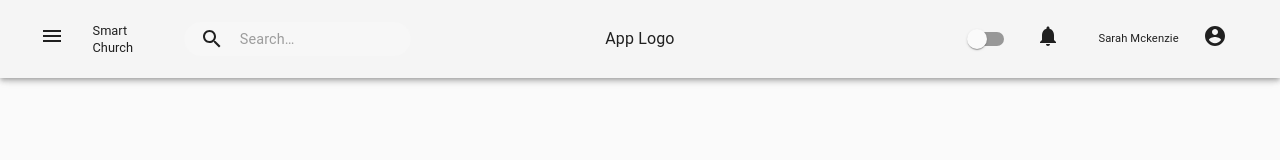
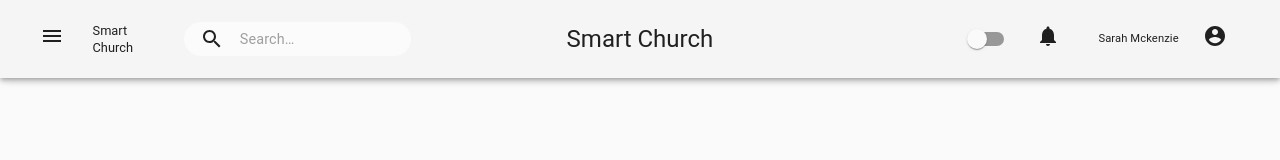
Before and after one commit to Wizdave97/smart-church, a React (Create React App) app: page / in a window 1280 px wide. Shown: the top 160 px of the page. Built offline with nearby package versions, Linux system fonts and the light colour scheme.

Commit message:
accessibility modifications to the navbar elements

```diff
--- a/src/components/Navbar/Navbar.js
+++ b/src/components/Navbar/Navbar.js
@@ -1,8 +1,9 @@
 import React from 'react'
 import styles from './styles';
 import { withStyles} from '@material-ui/core/styles';
-import { AppBar, Toolbar , Typography, InputBase, Grid, Switch} from '@material-ui/core';
+import { AppBar, Toolbar , Typography, InputBase, Switch} from '@material-ui/core';
 import { Menu, Search as SearchIcon, AccountCircle,Notifications}  from '@material-ui/icons';
+import ArrowTooltip from '../UI/ArrowTooltip/ArrowTooltip';
 
 
 const Navbar = props =>{
@@ -13,9 +14,9 @@ const Navbar = props =>{
         <Toolbar variant="dense">
             <div className={classes.navbar}>
                 <div className={classes.one}>
-                    <div className={classes.menuIcon}><Menu/></div>
-                    <div className={classes.churchName}><Typography className={classes.navText} variant="h5"> Smart Church</Typography></div>
-                      <div className={classes.searchButton}>
+                    <div className={classes.menuIcon} tabIndex="0"><Menu/></div>
+                    <div className={classes.churchName} tabIndex="0"><Typography className={classes.navText} variant="h5"> Smart Church</Typography></div>
+                      <div className={classes.searchButton} tabIndex="0">
                         <SearchIcon className={classes.iconSearch} />
                       </div>
                     <div className={classes.searchBar}>
@@ -36,15 +37,19 @@ const Navbar = props =>{
                 </div>
                 <div className={classes.two}>
                     <div className={classes.logoContainer}>
-                        <Typography>App Logo</Typography>
+                        <Typography variant="h5">Smart Church</Typography>
                     </div>
                 </div>
                 <div className={classes.three}>
                    <div className={classes.iconContainer}>
-                        <div className={[classes.icons,classes.hide].join(' ')}><Switch  onChange={(event)=>props.toggleTheme(event.target.checked)} color="secondary" /></div>
-                        <div className={[classes.icons,classes.hide].join(' ')}><Notifications/></div>
+                        <div className={[classes.icons,classes.hide].join(' ')}>
+                            <ArrowTooltip title="Toggle light/dark theme">
+                                <Switch  onChange={(event)=>props.toggleTheme(event.target.checked)} color="secondary" />
+                            </ArrowTooltip>
+                          </div>
+                        <div className={[classes.icons,classes.hide].join(' ')} tabIndex="0"><Notifications/></div>
                         <div className={classes.profileName}><Typography variant="body1">Sarah Mckenzie</Typography></div>
-                        <div className={classes.icons}><AccountCircle/></div>
+                        <div className={classes.icons} tabIndex="0"><AccountCircle/></div>
                    </div>
                 </div>
             </div>
--- a/src/components/Navbar/styles.js
+++ b/src/components/Navbar/styles.js
@@ -117,9 +117,9 @@ const styles= theme =>(
   search: {
       position: 'relative',
       borderRadius: theme.shape.borderRadius*10,
-      backgroundColor: fade(theme.palette.common.white, 0.15),
+      backgroundColor: fade(theme.palette.common.white, 0.6),
       '&:hover': {
-        backgroundColor: fade(theme.palette.common.white, 0.25),
+        backgroundColor: fade(theme.palette.common.white, 0.45),
       },
       marginRight: theme.spacing(2),
       marginLeft: 0,
--- /dev/null
+++ b/src/components/UI/ArrowTooltip/ArrowTooltip.js
@@ -0,0 +1,101 @@
+import React from 'react';
+import {  makeStyles } from '@material-ui/core/styles';
+import Tooltip from '@material-ui/core/Tooltip';
+
+
+function arrowGenerator(color) {
+  return {
+    '&[x-placement*="bottom"] $arrow': {
+      top: 0,
+      left: 0,
+      marginTop: '-0.95em',
+      width: '3em',
+      height: '1em',
+      '&::before': {
+        borderWidth: '0 1em 1em 1em',
+        borderColor: `transparent transparent ${color} transparent`,
+      },
+    },
+    '&[x-placement*="top"] $arrow': {
+      bottom: 0,
+      left: 0,
+      marginBottom: '-0.95em',
+      width: '3em',
+      height: '1em',
+      '&::before': {
+        borderWidth: '1em 1em 0 1em',
+        borderColor: `${color} transparent transparent transparent`,
+      },
+    },
+    '&[x-placement*="right"] $arrow': {
+      left: 0,
+      marginLeft: '-0.95em',
+      height: '3em',
+      width: '1em',
+      '&::before': {
+        borderWidth: '1em 1em 1em 0',
+        borderColor: `transparent ${color} transparent transparent`,
+      },
+    },
+    '&[x-placement*="left"] $arrow': {
+      right: 0,
+      marginRight: '-0.95em',
+      height: '3em',
+      width: '1em',
+      '&::before': {
+        borderWidth: '1em 0 1em 1em',
+        borderColor: `transparent transparent transparent ${color}`,
+      },
+    },
+  };
+}
+
+const useStylesArrow = makeStyles(theme => ({
+  tooltip: {
+    position: 'relative',
+  },
+  arrow: {
+    position: 'absolute',
+    fontSize: 6,
+    width: '3em',
+    height: '3em',
+    '&::before': {
+      content: '""',
+      margin: 'auto',
+      display: 'block',
+      width: 0,
+      height: 0,
+      borderStyle: 'solid',
+    },
+  },
+  popper: arrowGenerator(theme.palette.grey[700]),
+}));
+
+function ArrowTooltip(props) {
+  const { arrow, ...classes } = useStylesArrow();
+  const [arrowRef, setArrowRef] = React.useState(null);
+
+  return (
+    <Tooltip
+      classes={classes}
+      PopperProps={{
+        popperOptions: {
+          modifiers: {
+            arrow: {
+              enabled: Boolean(arrowRef),
+              element: arrowRef,
+            },
+          },
+        },
+      }}
+      {...props}
+      title={
+        <React.Fragment>
+          {props.title}
+          <span className={arrow} ref={setArrowRef} />
+        </React.Fragment>
+      }
+    />
+  );
+}
+export default ArrowTooltip;
--- a/src/hoc/Layout/Layout.js
+++ b/src/hoc/Layout/Layout.js
@@ -2,7 +2,7 @@ import React, { Component } from 'react';
 import { withStyles } from '@material-ui/core/styles';
 import { connect } from 'react-redux';
 import CssBaseline from '@material-ui/core/CssBaseline';
-import { Grid, Paper, Box } from '@material-ui/core';
+import { Grid } from '@material-ui/core';
 import Navbar from '../../components/Navbar/Navbar';
 import styles from './styles';
 import {toggleTheme } from '../../store/actions/themeActions';
--- a/src/index.js
+++ b/src/index.js
@@ -2,7 +2,6 @@ import React from 'react';
 import ReactDOM from 'react-dom';
 import { Provider }  from 'react-redux';
 import { createStore, combineReducers, compose, applyMiddleware } from 'redux';
-import { createMuiTheme, MuiThemeProvider } from '@material-ui/core/styles';
 import { BrowserRouter } from 'react-router-dom';
 import thunk from 'redux-thunk';
 import './index.css';
--- a/src/store/actions/themeActions.js
+++ b/src/store/actions/themeActions.js
@@ -1,5 +1,4 @@
 export const toggleTheme  = (mode) =>{
-  console.log(mode)
   return {
     type:mode?'DARK_MODE':'LIGHT_MODE'
   }
```
